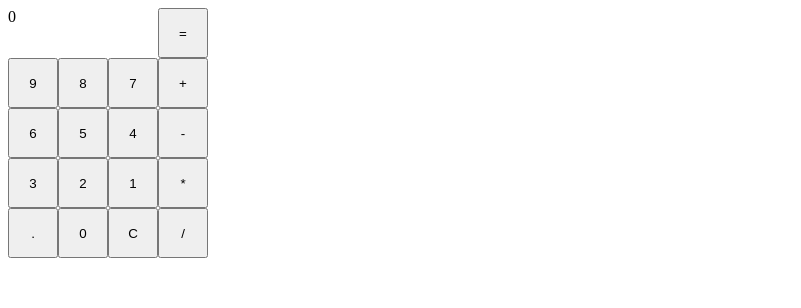
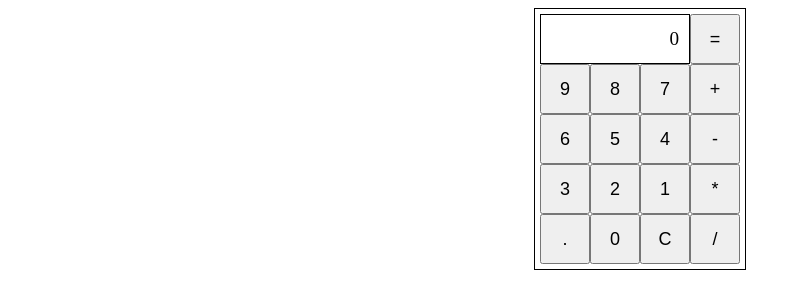
Before and after one commit to LennyTheDude/calc, a plain HTML site: page index.html in a window 1280 px wide. Shown: the whole page, without its empty margins (0-801 px from the left). Drawn offline with Linux system fonts and the light colour scheme.

Commit message:
A bit of styling

```diff
--- a/index.html
+++ b/index.html
@@ -2,12 +2,14 @@
 <html lang="en">
 <head>
     <meta charset="UTF-8">
-    <title>Lenny's Calc</title>
+    <title>A Calculator</title>
     <link rel="stylesheet" href="style.css">
 </head>
 <body>
     <div class="calc">
-        <span id="screen">0</span>
+        <div id="screen-container">
+            <span id="screen">0</span>
+        </div>
         <input class="action" type="button" value="=">
         <input class="number" type="button" value="9">
         <input class="number" type="button" value="8">
--- a/style.css
+++ b/style.css
@@ -1,10 +1,28 @@
+body {
+    display: flex;
+    justify-content: center;
+}
+
 .calc {
     display: grid;
     grid-template-columns: repeat(4, 50px);
     grid-auto-rows: 50px;
+    border: solid 1px black;
+    width: fit-content;
+    padding: 5px;
+    font-size: larger;
 }
 
-#screen {
+#screen-container {
     grid-column-start: 1;
     grid-column-end: 4;
+    border: solid 1px black;
+    display: flex;
+    align-items: center;
+    justify-content: end;
+    padding-right: 10px;
 }
+
+input {
+    font-size: large;
+}
```
Also changed, not shown: 1 other file.
